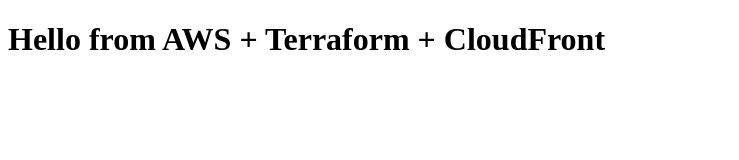
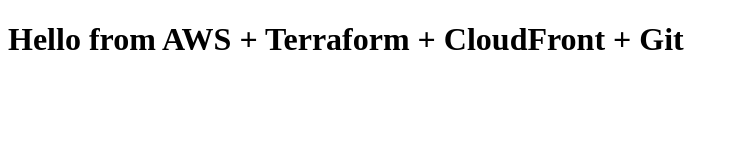
Before and after one commit to aaditya-desai1/devops-1, a plain HTML site: page website/index.html in a window 1280 px wide. Shown: the whole page, without its empty margins (0-739 px from the left). Drawn offline with Linux system fonts and the light colour scheme.

Commit message:
Updated index file

```diff
--- a/website/index.html
+++ b/website/index.html
@@ -4,6 +4,6 @@
     <title>Aadi DevOps Project</title>
 </head>
 <body>
-    <h1>Hello from AWS + Terraform + CloudFront</h1>
+    <h1>Hello from AWS + Terraform + CloudFront + Git</h1>
 </body>
 </html>
```
